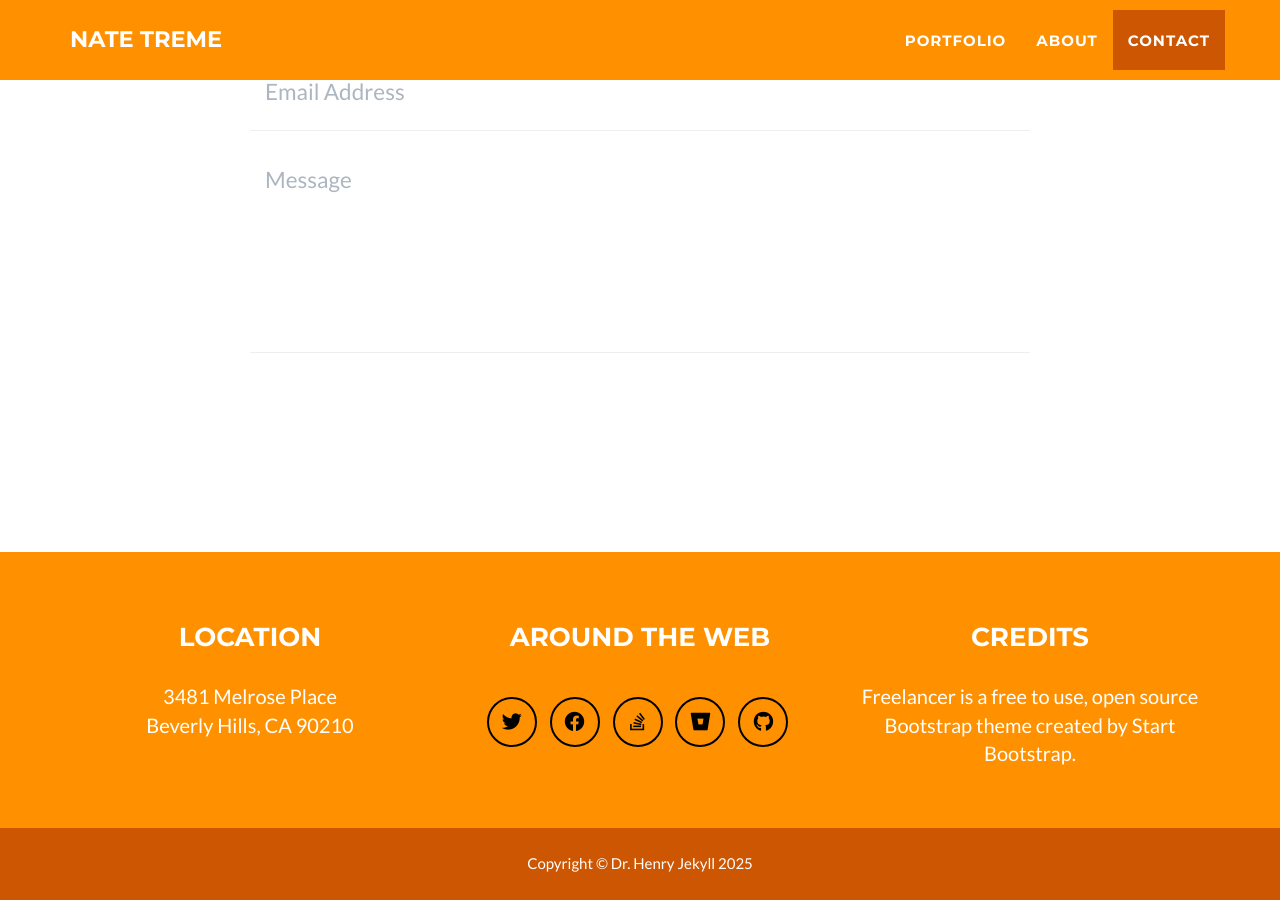
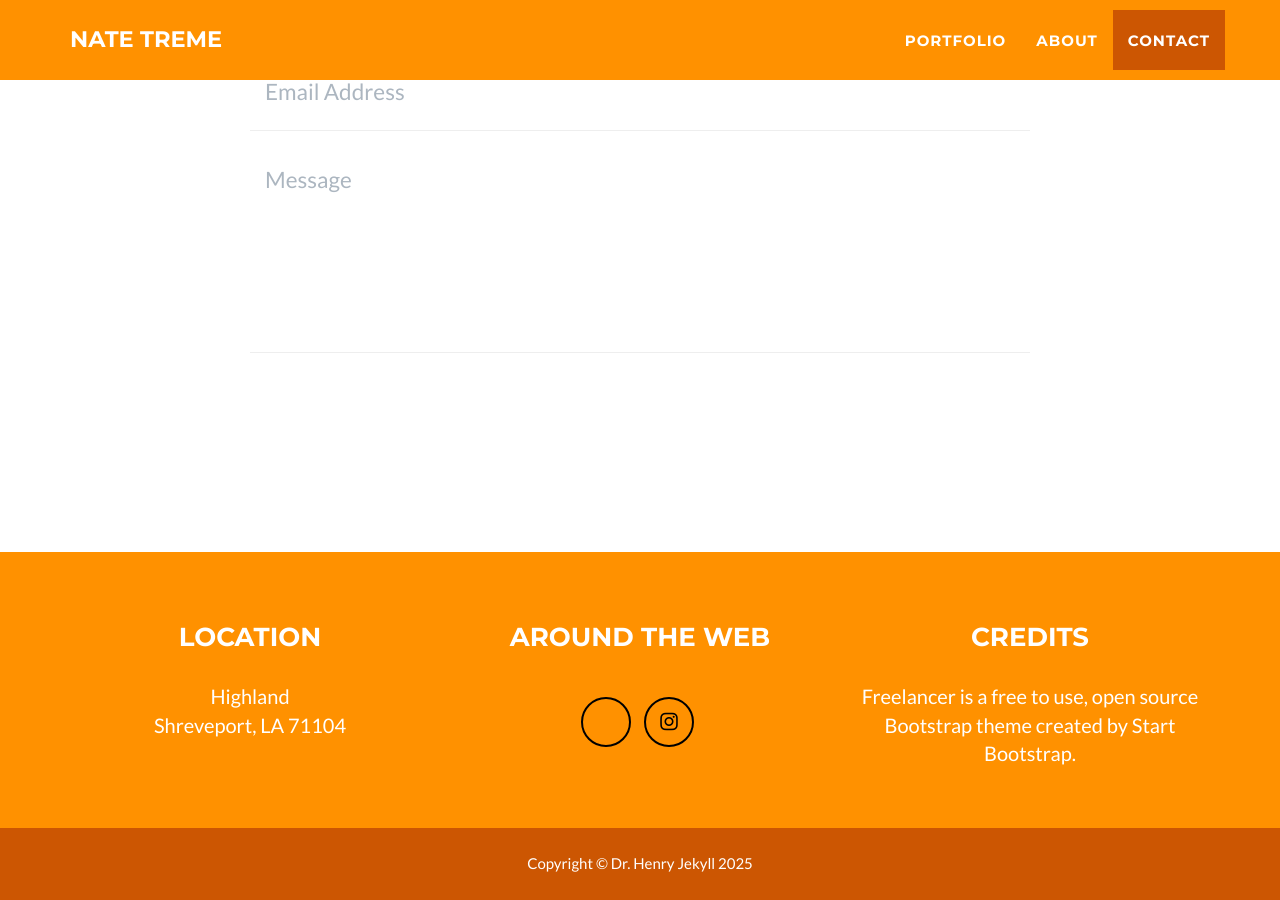
Before and after one commit to NateHPS/motion, a Jekyll site: the page built from _posts/2014-07-18-project-1.markdown, in a window 1280 px wide and 900 px high, scrolled down 2117 px. Built offline with Jekyll 4.4.1, drawn with Linux system fonts in a browser that asks for light colours.

Commit message:
Update _config.yml

```diff
--- a/_config.yml
+++ b/_config.yml
@@ -39,21 +39,15 @@ footer:
 
 # Social networks usernames (many more available: google-plus, flickr, dribbble, pinterest, instagram, tumblr, linkedin, etc.)
 social:
-  - title: twitter
-    url: http://twitter.com/jekyllrb
-  - title: facebook
-    url:
-  - title: stack-overflow
-    url: http://stackoverflow.com/questions/tagged/jekyll
-  - title: bitbucket
-    url: http://bitbucket.org/jekyll
-  - title: github
-    url: http://github.com/jekyll
+  - title: bluesky
+    url: https://bsky.app/profile/n8hps.bsky.social
+  - title: instagram
+    url: https://www.instagram.com/natetreme/
 
 # Postal address (add as many lines as necessary)
 address:
-  - line: 3481 Melrose Place
-  - line: Beverly Hills, CA 90210
+  - line: Highland
+  - line: Shreveport, LA 71104
 
 # Credits content
 credits: 'Freelancer is a free to use, open source Bootstrap theme created by <a href="http://startbootstrap.com">Start Bootstrap</a>.'
```
